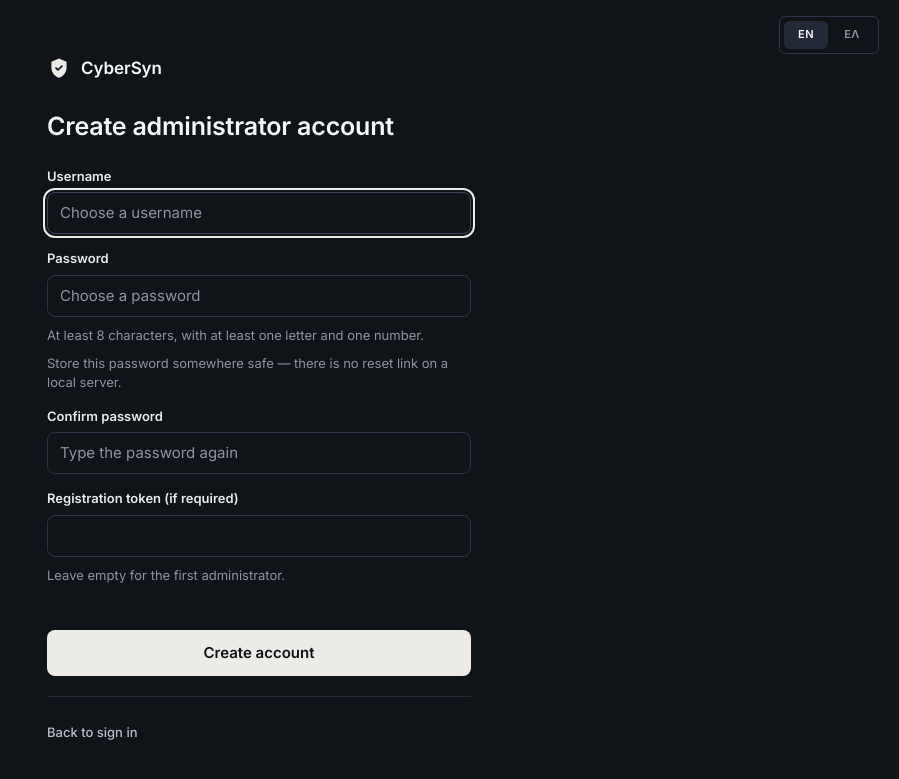
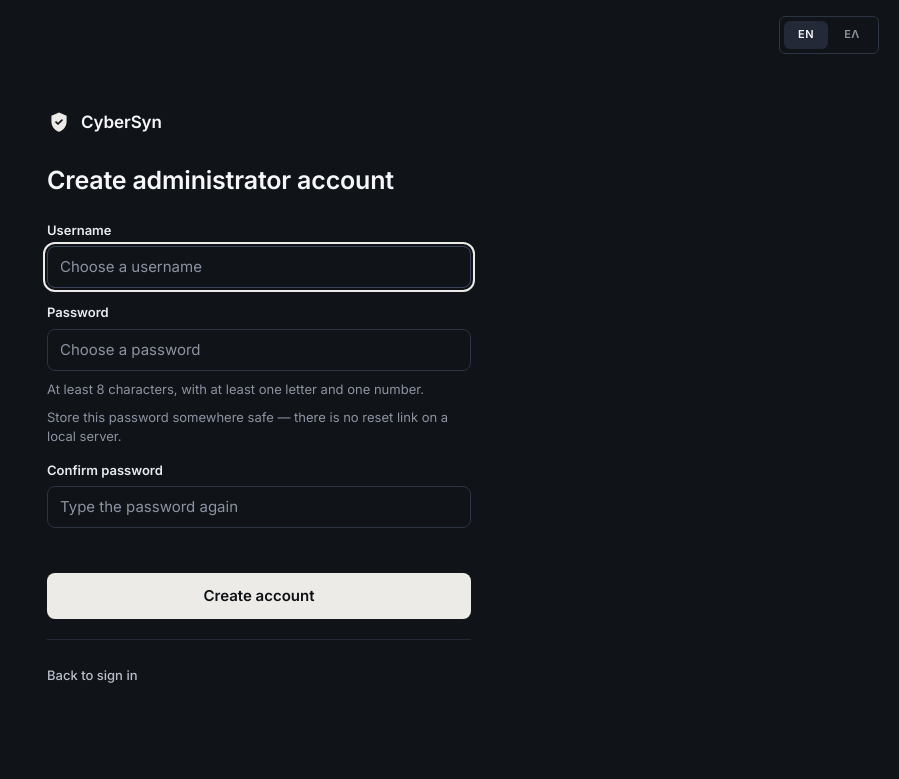
Before and after one commit to JohannSSK/CyberSyn, a Flask app: page /create-admin in a window 1280 px wide. Shown: the top 779 px of the page, without its empty margins (381-1280 px from the left). Run offline with Flask 3, Linux system fonts and the light colour scheme; parts of the project's set-up code (start-up, migrations or seed data) failed here and were passed over.

Commit message:
Remove the administrator registration token feature
Co-authored-by: arena-agent <297053741+arena-agent@users.noreply.github.com>

```diff
--- a/docker-compose.yml
+++ b/docker-compose.yml
@@ -23,7 +23,6 @@ services:
       CYBERSYN_THREADS: "${CYBERSYN_THREADS:-8}"
       CYBERSYN_LOG_PROMPT_PREVIEW: "${CYBERSYN_LOG_PROMPT_PREVIEW:-0}"
       CYBERSYN_KEY_FILE: /app/secrets/secret.key
-      CYBERSYN_ADMIN_SIGNUP_TOKEN: "${CYBERSYN_ADMIN_SIGNUP_TOKEN:-}"
       CYBERSYN_ALLOW_PRIVATE_BASE: "${CYBERSYN_ALLOW_PRIVATE_BASE:-1}"
       CYBERSYN_COOKIE_SECURE: "${CYBERSYN_COOKIE_SECURE:-0}"
       # Optional: supply a Fernet key to decrypt API keys from another machine
--- a/src/static/js/account_pages.js
+++ b/src/static/js/account_pages.js
@@ -83,14 +83,13 @@
         var username = $("#new-admin-username");
         var password = $("#new-admin-password");
         var confirmField = $("#new-admin-confirm");
-        var signupToken = $("#signup-token");
         var msg = "#create-admin-msg";
 
         $("#admin-password-rule").textContent = t(
             "At least 8 characters, with at least one letter and one number."
         );
 
-        onSubmit(button, [username, password, confirmField, signupToken], function () {
+        onSubmit(button, [username, password, confirmField], function () {
             message(msg, "");
             var name = username.value.trim();
             if (!name) {
@@ -101,8 +100,7 @@
             if (!passwordsMatch(password, confirmField, msg)) return Promise.resolve();
 
             return Api.post("ADMIN",
-                { method: "add", username: name, password: password.value,
-                  signup_token: signupToken ? signupToken.value : "" },
+                { method: "add", username: name, password: password.value },
                 { member: false, onUnauthorised: false }
             ).then(function () {
                 Loading.toast("Administrator account created. You can sign in now.", "success");
--- a/src/static/js/core/i18n.js
+++ b/src/static/js/core/i18n.js
@@ -970,10 +970,6 @@
             "Ο νέος κωδικός πρέπει να διαφέρει από τον τρέχοντα. Επιλέξτε νέο κωδικό.",
 
         // ---- Merged security & workspace features ----
-        "Registration token (if required)":
-            "Κωδικός εγγραφής (αν απαιτείται)",
-        "Leave empty for the first administrator.":
-            "Αφήστε το πεδίο κενό για τον πρώτο διαχειριστή.",
         "Block proprietary source code":
             "Αποκλεισμός ιδιόκτητου πηγαίου κώδικα",
         "Block source-code pastes from this member. Off allows code review; other enabled checks still apply.":
@@ -1048,10 +1044,6 @@
         "Clear saved API key": "Απαλοιφή αποθηκευμένου κλειδιού API",
         "Removed: this workspace loses access until another key is saved. Kept: past chats stay untouched.":
             "Αφαιρείται: ο χώρος εργασίας χάνει την πρόσβαση μέχρι να αποθηκευτεί άλλο κλειδί. Διατηρείται: οι παλαιές συνομιλίες μένουν ανέπαφες.",
-        "Signup token": "Διακριτικό εγγραφής",
-        "Optional invite token": "Προαιρετικό διακριτικό πρόσκλησης",
-        "Required only when your organisation locks administrator creation with CYBERSYN_ADMIN_SIGNUP_TOKEN.":
-            "Απαιτείται μόνο όταν ο οργανισμός σας κλειδώνει τη δημιουργία διαχειριστή με CYBERSYN_ADMIN_SIGNUP_TOKEN.",
         "Select a team member": "Επιλέξτε μέλος ομάδας",
         "Pick the team member whose account should be removed.":
             "Επιλέξτε το μέλος ομάδας του οποίου ο λογαριασμός θα αφαιρεθεί.",
--- a/src/templates/create_admin.html
+++ b/src/templates/create_admin.html
@@ -26,12 +26,6 @@
     <input type="password" id="new-admin-confirm" placeholder="Type the password again"
            autocomplete="new-password">
 </div>
-<div class="auth-field">
-    <label for="signup-token">Registration token (if required)</label>
-    <input type="password" id="signup-token" autocomplete="off">
-    <span class="auth-hint">Leave empty for the first administrator.</span>
-</div>
-
 <div id="create-admin-msg" class="auth-inline-msg" role="alert"></div>
 <button type="button" id="btn-create-admin" class="auth-btn-primary">Create account</button>
 {% endblock %}
--- a/tools/test_gateway.py
+++ b/tools/test_gateway.py
@@ -324,9 +324,7 @@ class Gateway(unittest.TestCase):
     def test_signup_guard_generic_refusals_and_rate_limit(self):
         extra = dict(method="add", username="another", password=PW)
         self.assertEqual(self.post("ADMIN", **extra).status_code, 403)
-        with patch.dict(os.environ, CYBERSYN_ADMIN_SIGNUP_TOKEN="registration-secret"):
-            self.assertEqual(self.post("ADMIN", **extra, signup_token="incorrect").status_code, 403)
-            self.assertEqual(self.post("ADMIN", **extra, signup_token="registration-secret").status_code, 201)
+        self.assertEqual(self.post("ADMIN", **extra, token=self.admin).status_code, 201)
         self.assertEqual(self.post("ADMIN", **extra, token=self.admin).status_code, 409)
         for route in ("ADMIN_LOGIN", "ADMIN_APPROVE", "ADMIN"):
             responses = [self.post(route, method="remove", username=u, password="wrong") for u in ("owner", "absent")]
```
Also changed, not shown: API_Examples.md (+1 -1 lines), src/routes/admin_api.py (+1 -7 lines), 1 other file.
